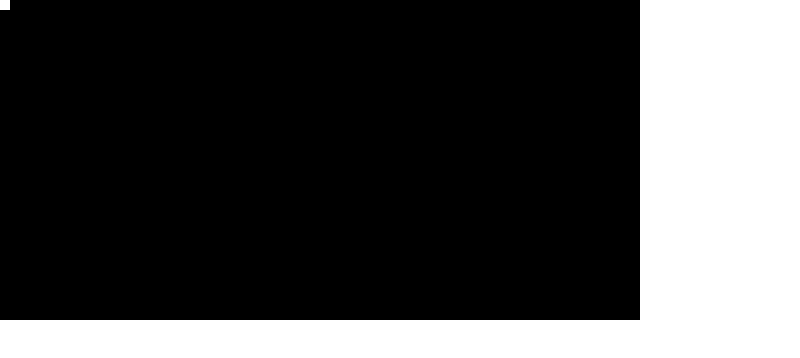
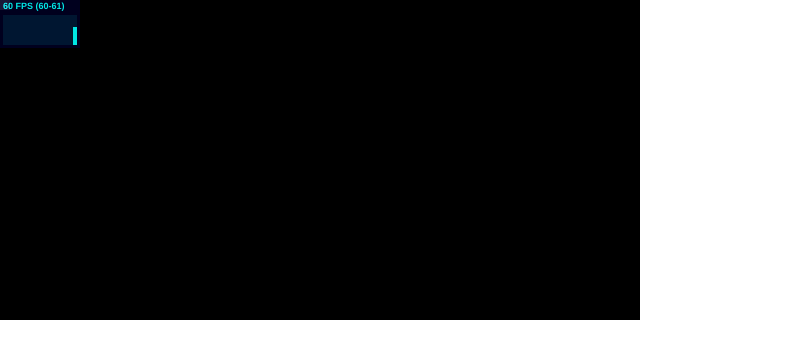
Before and after one commit to farriscd/morbid-weather, an Electron app: page app/index.html in a window 800 px wide. Drawn offline with Linux system fonts and the light colour scheme.

Commit message:
add stats UI for render cycle monitoring

```diff
--- a/app/index.html
+++ b/app/index.html
@@ -5,6 +5,10 @@
     <meta charset="UTF-8">
     <title>Chip-8 Emulator</title>
     <link rel="stylesheet" type="text/css" href="style.css">
+
+    <!-- Stats UI for render cycle monitoring. -->
+    <script src="vendor/stats.min.js"></script>
+
     <script type="text/javascript" src="index.js"></script>
 <!-- <script type="text/javascript" src="splash.js"></script>-->
 </head>
--- a/app/index.js
+++ b/app/index.js
@@ -7,6 +7,9 @@ window.onload = function () {
     window.onblur = function () { splash.bgMusic.pause(); cancelAnimationFrame(splash.bgAnim); };
     window.onfocus = function () { splash.main(0); if (splash.bgMusic.paused) { splash.bgMusic.play(); } }
 }*/
+
+var stats = new Stats();
+
 
 window.onload = function () {
     // Get the canvas and context
@@ -67,11 +70,15 @@ window.onload = function () {
         // Request animation frames
         window.requestAnimationFrame(main);
 
+        stats.begin();
+
         // Create the image
         createImage(Math.floor(tframe / 15));
 
         // Draw the image data to the canvas
         context.putImageData(imagedata, 0, 0);
+
+        stats.end();
     }
     main(0);
 
@@ -98,4 +105,6 @@ window.onload = function () {
         }
 
     }
+
+    document.body.appendChild(stats.dom);
 };
--- /dev/null
+++ b/app/vendor/stats.min.js
@@ -0,0 +1,5 @@
+// stats.js - http://github.com/mrdoob/stats.js
+var Stats=function(){function h(a){c.appendChild(a.dom);return a}function k(a){for(var d=0;d<c.children.length;d++)c.children[d].style.display=d===a?"block":"none";l=a}var l=0,c=document.createElement("div");c.style.cssText="position:fixed;top:0;left:0;cursor:pointer;opacity:0.9;z-index:10000";c.addEventListener("click",function(a){a.preventDefault();k(++l%c.children.length)},!1);var g=(performance||Date).now(),e=g,a=0,r=h(new Stats.Panel("FPS","#0ff","#002")),f=h(new Stats.Panel("MS","#0f0","#020"));
+if(self.performance&&self.performance.memory)var t=h(new Stats.Panel("MB","#f08","#201"));k(0);return{REVISION:16,dom:c,addPanel:h,showPanel:k,begin:function(){g=(performance||Date).now()},end:function(){a++;var c=(performance||Date).now();f.update(c-g,200);if(c>e+1E3&&(r.update(1E3*a/(c-e),100),e=c,a=0,t)){var d=performance.memory;t.update(d.usedJSHeapSize/1048576,d.jsHeapSizeLimit/1048576)}return c},update:function(){g=this.end()},domElement:c,setMode:k}};
+Stats.Panel=function(h,k,l){var c=Infinity,g=0,e=Math.round,a=e(window.devicePixelRatio||1),r=80*a,f=48*a,t=3*a,u=2*a,d=3*a,m=15*a,n=74*a,p=30*a,q=document.createElement("canvas");q.width=r;q.height=f;q.style.cssText="width:80px;height:48px";var b=q.getContext("2d");b.font="bold "+9*a+"px Helvetica,Arial,sans-serif";b.textBaseline="top";b.fillStyle=l;b.fillRect(0,0,r,f);b.fillStyle=k;b.fillText(h,t,u);b.fillRect(d,m,n,p);b.fillStyle=l;b.globalAlpha=.9;b.fillRect(d,m,n,p);return{dom:q,update:function(f,
+v){c=Math.min(c,f);g=Math.max(g,f);b.fillStyle=l;b.globalAlpha=1;b.fillRect(0,0,r,m);b.fillStyle=k;b.fillText(e(f)+" "+h+" ("+e(c)+"-"+e(g)+")",t,u);b.drawImage(q,d+a,m,n-a,p,d,m,n-a,p);b.fillRect(d+n-a,m,a,p);b.fillStyle=l;b.globalAlpha=.9;b.fillRect(d+n-a,m,a,e((1-f/v)*p))}}};"object"===typeof module&&(module.exports=Stats);
```
